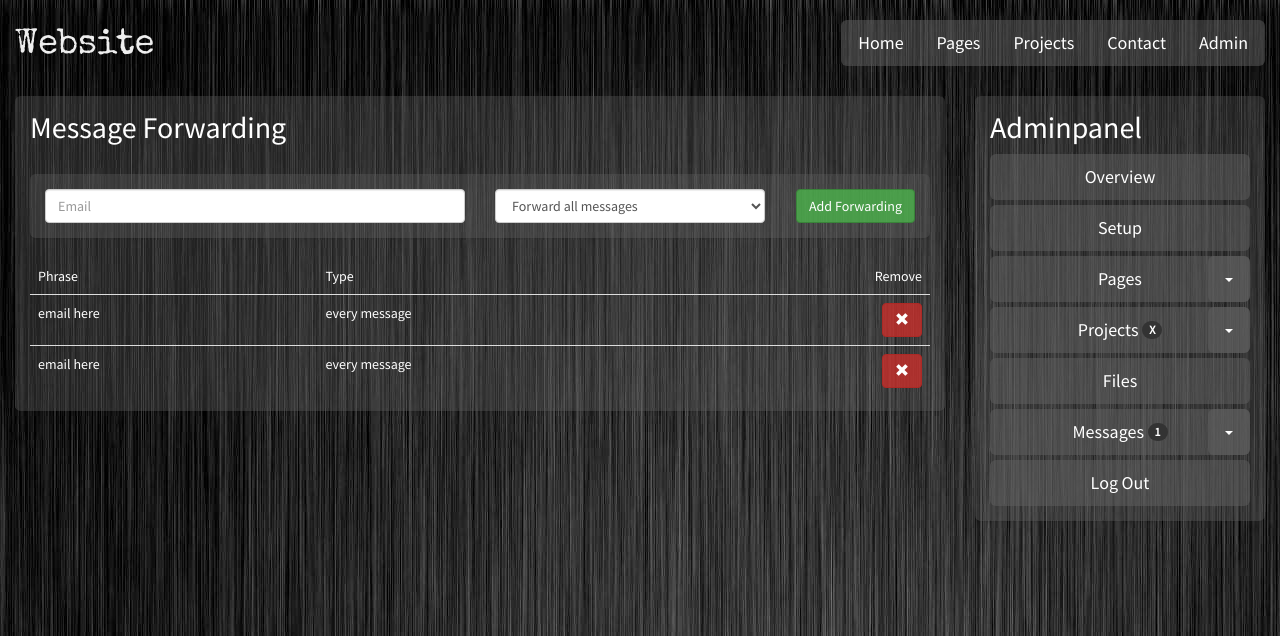
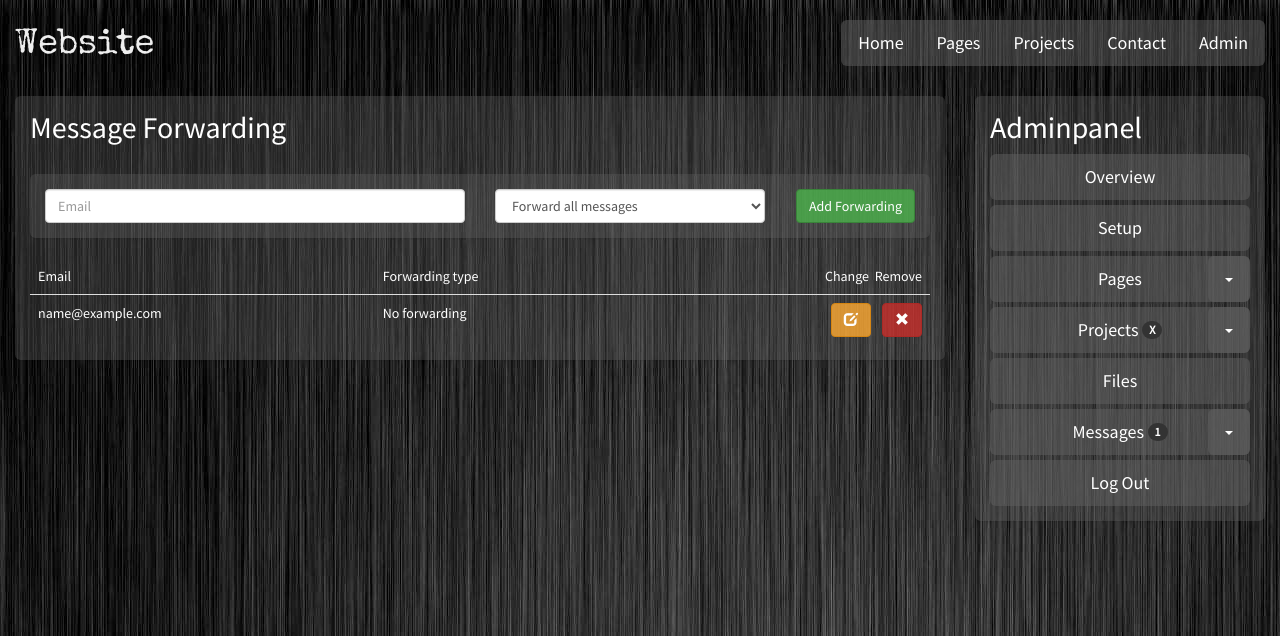
Before and after one commit to Aggrathon/AggrathonWebsite, a Flask app: page /admin/messages/forwarding/ in a window 1280 px wide. Shown: the top 636 px of the page. Run offline with Flask 2, Linux system fonts and the light colour scheme; data comes from the database, SQL or seed files in the repository; tables that the repository leaves empty hold one stand-in row (values such as "Sample post"); parts of the project's set-up code (start-up, migrations or seed data) failed here and were passed over; some libraries are stand-ins or nearby versions.

Commit message:
implement database iuntegration for email forwarding

```diff
--- a/Aggrathon Server/config.py
+++ b/Aggrathon Server/config.py
@@ -62,8 +62,10 @@ RECAPTCHA_SECRET_KEY = ""
 
 """  SECURITY  """
 ## SECRET_KEY is used for sessions
-import os
-SECRET_KEY = os.urandom(24)
+from os import urandom
+SECRET_KEY = urandom(24)
+## CODE_LENGTH is used for verification codes
+CODE_LENGTH = 20
 
 
 """  EXTERNAL HTML LIBRARIES  """
--- a/Aggrathon Server/model.py
+++ b/Aggrathon Server/model.py
@@ -5,6 +5,14 @@ from app import login_manager, mail
 from flask_mail import Message as MailMessage
 from flask_login import current_user
 import os
+from random import SystemRandom
+import string
+
+###  UTILITIES  ###
+
+def get_random_code():
+	return ''.join(SystemRandom().choice(string.ascii_letters + string.digits) for _ in range(app.config['CODE_LENGTH']))
+
 
 ### SITE ###
 
@@ -401,6 +409,30 @@ def message_action_send(id):
 	return 'Message not found'
 
 
+def message_forward_add(email, type):
+	forw = MessageForwarding.query.get(email)
+	if forw is None:
+		forw = MessageForwarding(email, type, get_random_code())
+		db.session.add(forw)
+		db.session.commit()
+		flash("Forwarding Email added ("+email+")", "success")
+	else:
+		forw.type = type
+		db.session.commit()
+		flash("Forwarding settings changed for "+email, "success")
+
+def message_forward_remove(email):
+	forw = MessageForwarding.query.get(email)
+	if forw is not None:
+		db.session.delete(forw)
+		db.session.commit()
+		return 'success'
+	return "Email not found ("+email+")"
+
+def message_forward_list():
+	return db.session.query(MessageForwarding.email, MessageForwarding.type)
+
+
 ### LOGIN ###
 @login_manager.user_loader
 def login_get_user_by_email(email:str):
@@ -416,9 +448,7 @@ def login_action_sendcode(email):
 		return "Invalid Email"
 	if not user.get_verification_expired():
 		return "Verification sent too recently"
-	code = ''
-	while len(code) < 12:
-		code = os.urandom(24).decode("utf-8", "ignore")
+	code = get_random_code();
 	user.set_verification(code)
 	url = url_for('login', email=email, code=code, _external=True)
 	urlmain = url_for('main', _external=True)
--- a/Aggrathon Server/routes.py
+++ b/Aggrathon Server/routes.py
@@ -217,19 +217,16 @@ def blacklist():
 @login_required
 def forwarding():
 	if request.method == 'POST':
-		try:
-			action = request.form['action']
-			if action == 'ban':
-				return jsonify(result=model.message_action_ban(request.form['phrase']))
-			elif action == 'unban':
-				return jsonify(result=model.message_action_unban(request.form['phrase']))
-			elif action == 'checkall':
-				return jsonify(result=model.message_action_recheck_all())
-		except KeyError as e:
-			return jsonify(result=e.message)
-		return jsonify(result='Action not recognized')
-	else:
-		return show_admin(AdminPages.forwarding)
+		action = request.form.get('action')
+		if action:
+			if action == 'remove':
+				return jsonify(result=model.message_forward_remove(request.form.get('email')))
+		else:
+			email = request.form.get('email')
+			type = request.form.get('type')
+			if email and type:
+				model.message_forward_add(email, type)
+	return show_admin(AdminPages.forwarding)
 
 @app.route('/admin/projects/create/', methods=['GET', 'POST'])
 @login_required
--- a/Aggrathon Server/templates/admin/messages/forwarding.html
+++ b/Aggrathon Server/templates/admin/messages/forwarding.html
@@ -4,46 +4,37 @@
 	This page manages email forwarding
 #}
 <script>
-	function addForward() {
-		return;
-		phrase = $('input#blacklistadd').val();
-		if (phrase == '')
-			return false;
-		$.post("/admin/messages/blacklist/",
-			{ action: "ban", phrase: phrase },
+	function removeForward(obj) {
+		var row = $(obj).parent().parent();
+		$.post("/admin/messages/forwarding/",
+			{ action: "remove", email: row.children("#email").html() },
 			function (data) {
 				if (data.result == "success") {
-					var row = '<tr>\n\t<td id="phrase"></td>\n\t<td>'
-						+ '\n\t\t<button class="btn btn-danger" type="button" onclick="removeFromBlacklist(this);">'
-						+ '\n\t\t\t<span class="glyphicon glyphicon-remove" aria-hidden="true"></span>'
-						+ '\n\t\t\t<span class="sr-only">Remove</span>'
-						+ '\n\t\t</button>\n\t</td>\n</tr>';
-					$('#blacklist').append(row);
-					$('#blacklist').children().last().find('#phrase').html(document.createTextNode(phrase));
-					$('input#blacklistadd').val('');
+					row.remove();
 				}
 				else
 					flash(data.result, 'danger');
 			});
 	}
-	function removeForward(listobj) {
-
+	function editForward(email, type) {
+		$("input#forwardEmail").val(email);
+		$("select#forwardType").val(type);
 	}
 </script>
-<form class="panel" onsubmit="addForward(); return false;">
+<form class="panel" method="post">
 	<div class="row">
 		<div class="col-xs-12 col-sm-5 col-lg-6">
-			<input type="email" class="form-control" id="forwardEmail" placeholder="Email" />
+			<input type="email" class="form-control" id="forwardEmail" placeholder="Email" name="email" />
 		</div>
 		<div class="col-xs-8 col-sm-4 col-lg-4">
-			<select class="form-control">
-				<option>Forward all messages</option>
-				<option>Alert unread messages</option>
-				<option>Alert once if unread messages</option>
+			<select class="form-control" id="forwardType" name="type">
+				<option value="0">Forward all messages</option>
+				<option value="1">Alert unread messages</option>
+				<option value="2">Alert once if unread messages</option>
 			</select>
 		</div>
 		<div class="col-xs-4 col-sm-3 col-lg-2 text-right">
-			<a class="btn btn-success" onclick="addForward();">Add Forwarding</a>
+			<button class="btn btn-success" type="submit">Add Forwarding</button>
 		</div>
 	</div>
 </form>
@@ -51,19 +42,27 @@
 <table class="table">
 	<thead>
 		<tr>
-			<td>Phrase</td>
-			<td>Type</td>
-			<td class="text-right">Remove</td>
+			<td>Email</td>
+			<td>Forwarding type</td>
+			<td class="text-right">Change&nbsp;&nbsp;Remove</td>
 		</tr>
 	</thead>
 	<tbody id="list">
-		{% set forwardlist = [("email here", "every message"),("email here", "every message")] %}
-		{% for email, type in forwardlist %}
-		{# {% for email, type in content.data.forwardlist %} #}
+		{% for email, type in content.data.forwardlist %}
 		<tr>
 			<td id="email">{{ email }}</td>
-			<td id="type" style="white-space: nowrap;">{{ type }}</td>
+			<td id="type" style="white-space: nowrap;">
+				{% if type == 0 %} Forward all messages
+				{% elif type == 1 %}Alert unread messages
+				{% elif type == 2 %}Alert once if unread messages
+				{% else %}No forwarding
+				{% endif %}
+			</td>
 			<td  class="text-right">
+				<button class="btn btn-warning" type="button" onclick="editForward('{{ email }}', {{ type }});">
+					<span class="glyphicon glyphicon-edit" aria-hidden="true"></span>
+					<span class="sr-only">Change</span>
+				</button>&nbsp;&nbsp;&nbsp;
 				<button class="btn btn-danger" type="button" onclick="removeForward(this);">
 					<span class="glyphicon glyphicon-remove" aria-hidden="true"></span>
 					<span class="sr-only">Remove</span>
--- a/Aggrathon Server/view.py
+++ b/Aggrathon Server/view.py
@@ -127,7 +127,7 @@ def show_admin(page):
 	if page is AdminPages.blacklist:
 		return create_page_admin("Message Blacklist", 'admin/messages/blacklist.html', blacklist=model.message_blacklist())
 	if page is AdminPages.forwarding:
-		return create_page_admin("Message Forwarding", 'admin/messages/forwarding.html', blacklist=model.message_blacklist())
+		return create_page_admin("Message Forwarding", 'admin/messages/forwarding.html', forwardlist=model.message_forward_list())
 	else:
 		flash("Unrecognized call for adminpage, showing main adminpage", "warning")
 		return show_admin(AdminPages.admin)
```
Also changed, not shown: Aggrathon Server/database.py (+15 -1 lines).
